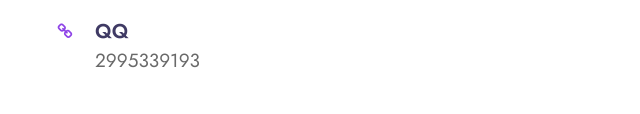
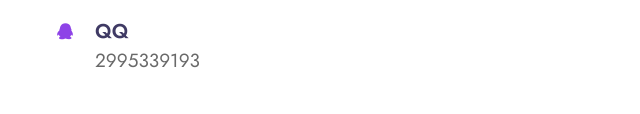
Before and after one commit to mathigeo/mathigeo.github.io, a plain HTML site: page contact.html in a window 1280 px wide. Shown: the part 688-802 px from the top of the page, 0-640 px from the left. Drawn offline with Linux system fonts and the light colour scheme.

Commit message:
2023/5/5/第二次

```diff
--- a/contact.html
+++ b/contact.html
@@ -118,7 +118,7 @@
                     </div>
                     <div class="cont-top margin-up">
                       <div class="cont-left text-center">
-                          <span class="fa fa-chain text-primary"></span>
+                          <span class="fa fa-qq text-primary"></span>
                       </div>
                       <div class="cont-right">
                           <h6>QQ</h6>
```
